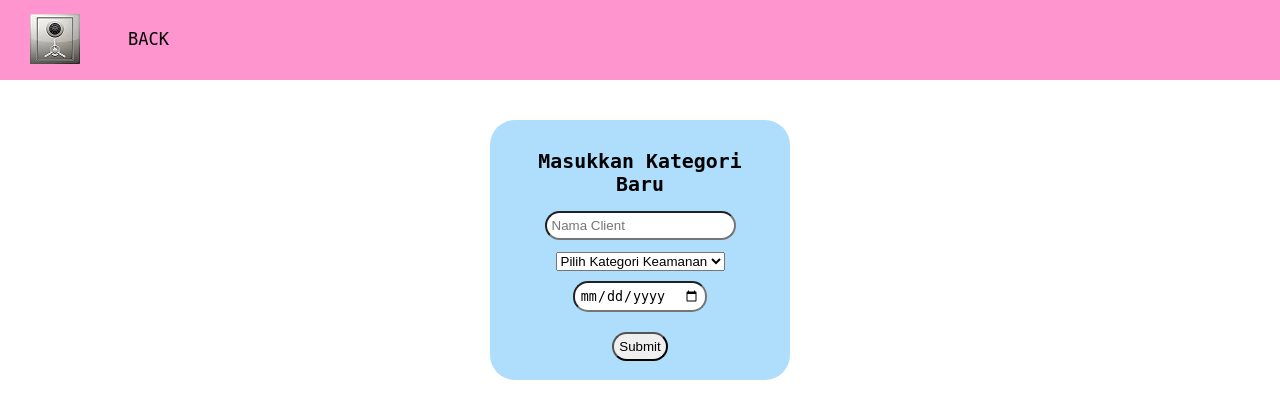
After one commit to NicoNakatta/Penitipan-Senjata-Api, a PHP site: page /client/client-entry.html in a window 1280 px wide. The commit adds this page. Shown: the top 419 px of the page. Run offline with PHP 8.4, Linux system fonts and the light colour scheme.

Commit message:
Javascript II

```diff
--- /dev/null
+++ b/client/client-entry.html
@@ -0,0 +1,36 @@
+<!DOCTYPE html>
+<html lang="en">
+    <head>
+        <link rel="icon" href="../assets/logo.jpg">
+        <title>Penitipan Senjata Api</title>
+        <link rel="stylesheet" href="../css/style.css" />
+        <meta charset="utf-8">
+        <meta name="viewport" content="width=device-width, initial-scale=1">
+    </head>
+    <body>
+        <nav>
+            <div class="logo"><img src="../assets/logo.jpg" alt=""/></div>
+            <ul>
+                <li><a href="client.html">Back</a></li>
+            </ul>
+        </nav>
+        <center>
+        <main>
+            <div class="login">
+                <form action="">
+                    <h3 class="textlogin">Masukkan Kategori Baru</h3>
+                    <input class="input" type="text" name="Kategori" id="" placeholder="Nama Client">
+                    <br>
+                    <select name="kategori" id="kategori">
+                        <option value="">Pilih Kategori Keamanan</option>
+                    </select>
+                    <br>
+                    <input class="input" type="date" name="Kategori" id="" placeholder="Tanggal Pelayanan">
+                    <br>
+                    <button class="submit"type="submit">Submit</button>
+                </form>
+
+            </div>
+        </main>
+        </center>
+    </body>
--- a/css/style.css
+++ b/css/style.css
@@ -34,6 +34,17 @@ nav ul li a{
 a.active,a:hover{
     background: rgb(255, 255, 255);
     transition: .5s;
+}
+.hapus{
+    background: transparent;
+    border: transparent;
+    border-radius: 5px;
+    margin: 5px;
+    padding: 5px;
+}
+.hapus:hover{
+    color: red;
+    font-weight: bold;
 }
 .opening{
     margin-top: 10px;
@@ -112,6 +123,7 @@ button.databaru{
     margin: 20px;
     padding: 10px;
     border-radius: 10px;
+    font-size: 15px;
 }
 th,td{
     padding: 10px;
```
Also changed, not shown: categories/categories-entry.html (added, +30 -0 lines), categories/categories.html (+12 -2 lines), client/client.html (+12 -2 lines), index.html (+0 -8 lines).
